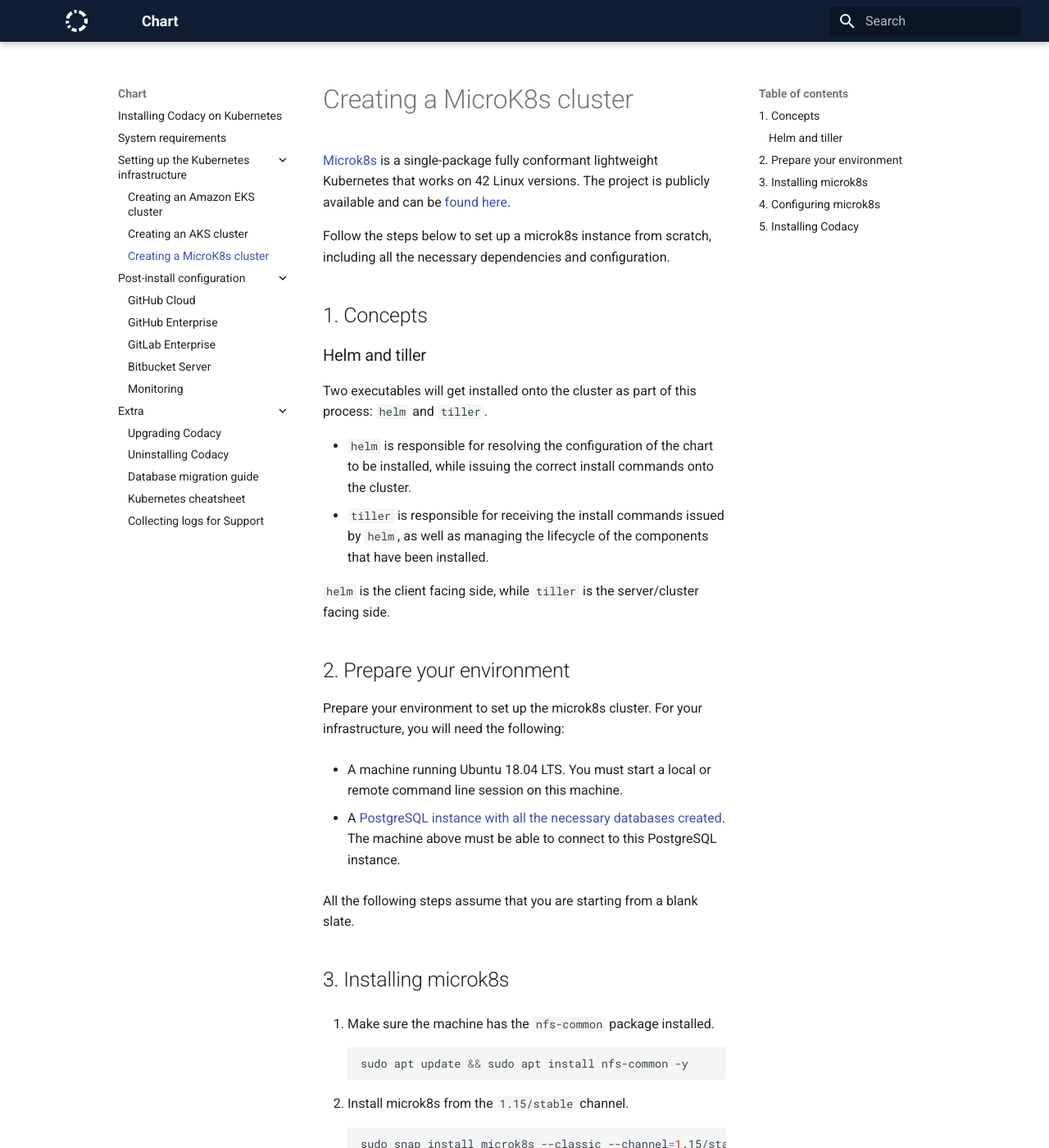
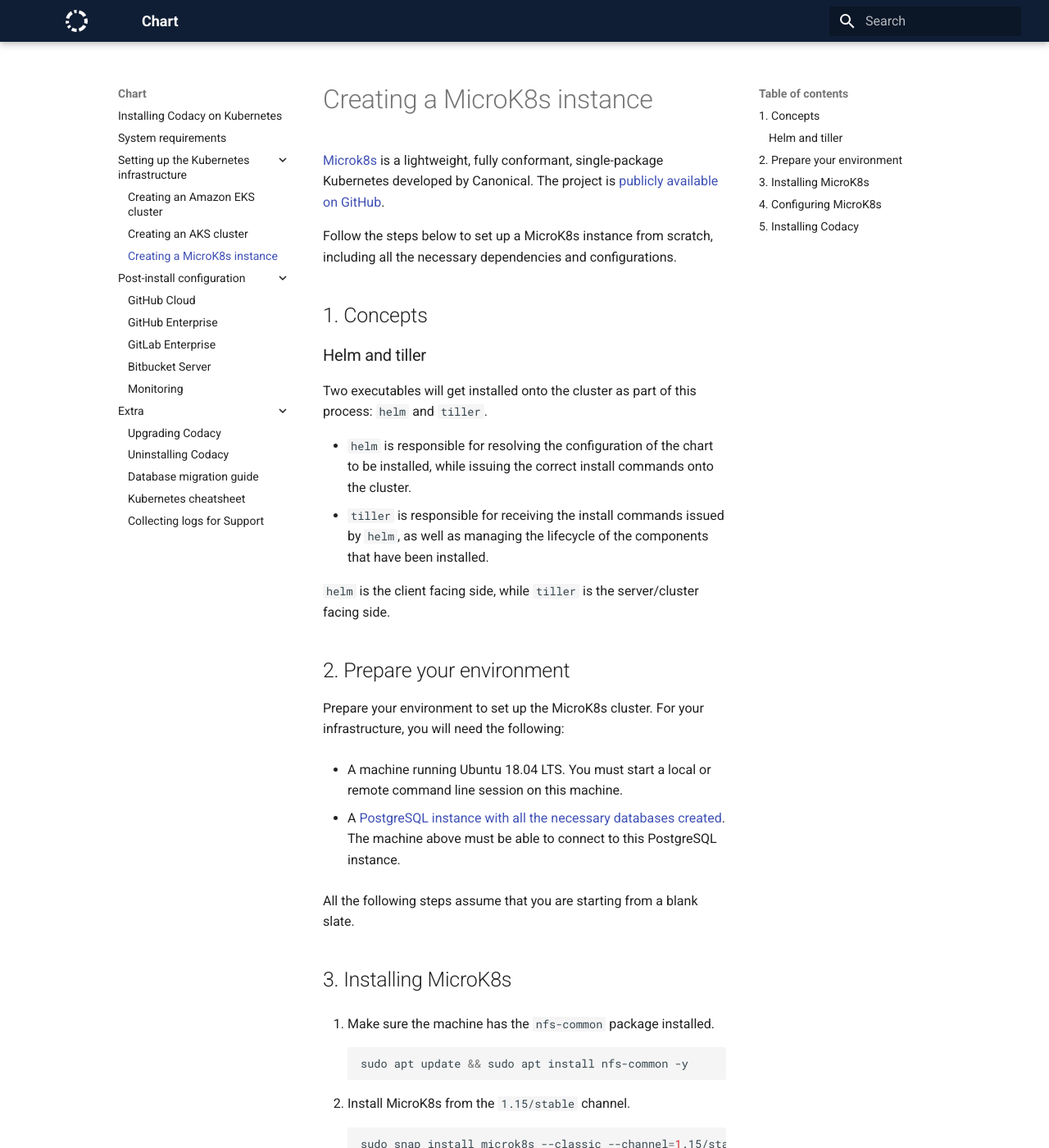
Before and after one commit to codacy/chart, an MkDocs documentation site: the page built from docs/infrastructure/microk8s-quickstart.md, in a window 1280 px wide and 1400 px high. Shown: the whole window at 82% size. Built offline with MkDocs 1.6.1 and Material for MkDocs 9.7.7, drawn with Linux system fonts in a browser that asks for light colours; some of the changed text lies outside the part shown.

Commit message:
Reword MicroK8s references to avoid mentioning cluster
The MicroK8s configuration we are proposing consists of a single node,
so to be technically accurate we shouldn't call it a cluster.

````diff
--- a/docs/infrastructure/microk8s-quickstart.md
+++ b/docs/infrastructure/microk8s-quickstart.md
@@ -1,8 +1,8 @@
-# Creating a MicroK8s cluster
+# Creating a MicroK8s instance
 
-[Microk8s](https://microk8s.io/) is a single-package fully conformant lightweight Kubernetes that works on 42 Linux versions. The project is publicly available and can be [found here](https://github.com/ubuntu/microk8s).
+[Microk8s](https://microk8s.io/) is a lightweight, fully conformant, single-package Kubernetes developed by Canonical. The project is [publicly available on GitHub](https://github.com/ubuntu/microk8s).
 
-Follow the steps below to set up a microk8s instance from scratch, including all the necessary dependencies and configuration.
+Follow the steps below to set up a MicroK8s instance from scratch, including all the necessary dependencies and configurations.
 
 ## 1. Concepts
 
@@ -17,7 +17,7 @@
 
 ## 2. Prepare your environment
 
-Prepare your environment to set up the microk8s cluster. For your infrastructure, you will need the following:
+Prepare your environment to set up the MicroK8s cluster. For your infrastructure, you will need the following:
 
 -   A machine running Ubuntu 18.04 LTS. You must start a local or remote command line session on this machine.
 
@@ -25,7 +25,7 @@
 
 All the following steps assume that you are starting from a blank slate.
 
-## 3. Installing microk8s
+## 3. Installing MicroK8s
 
 1.  Make sure the machine has the `nfs-common` package installed.
 
@@ -33,7 +33,7 @@
     sudo apt update && sudo apt install nfs-common -y
     ```
 
-2.  Install microk8s from the `1.15/stable` channel.
+2.  Install MicroK8s from the `1.15/stable` channel.
 
     ```bash
     sudo snap install microk8s --classic --channel=1.15/stable && \
@@ -41,7 +41,7 @@
     sudo su - $USER
     ```
 
-    Check that microk8s is running.
+    Check that MicroK8s is running.
 
     ```bash
     microk8s.status --wait-ready
@@ -57,9 +57,9 @@
     rm -rvf $HELM_PKG linux-amd64/
     ```
 
-## 4. Configuring microk8s
+## 4. Configuring MicroK8s
 
-1.  First, we must enable the following plugins on microk8s:
+1.  First, we must enable the following plugins on MicroK8s:
 
     ```bash
     sudo echo "--allow-privileged=true" >> /var/snap/microk8s/current/args/kube-apiserver && \
@@ -82,7 +82,7 @@
     helm init --service-account tiller
     ```
 
-3.  The plugins are now enabled and the cluster bootstrapped. However, we must still wait for some microk8s internals (dns, http, and ingress) plugins to be ready, as failing to do so can result in pods entering a `CrashLoopBackoff` state:
+3.  The plugins are now enabled and the cluster bootstrapped. However, we must still wait for some MicroK8s internals (dns, http, and ingress) plugins to be ready, as failing to do so can result in pods entering a `CrashLoopBackoff` state:
 
     ```bash
     microk8s.kubectl wait -n kube-system --for=condition=Ready pod -l k8s-app=kube-dns
@@ -102,4 +102,4 @@
 alias kubectl='microk8s.kubectl'
 ```
 
-When you get to the installation step you also need to append the [`values-microk8s.yaml`](https://github.com/codacy/chart/blob/master/codacy/values-microk8s.yaml) configuration that downsizes some of the limits, making it easier to fit in the lightweight solution that is microk8s.
+When you get to the installation step you also need to append the [`values-microk8s.yaml`](https://github.com/codacy/chart/blob/master/codacy/values-microk8s.yaml) configuration that downsizes some of the limits, making it easier to fit in the lightweight solution that is MicroK8s.
````
Also changed, not shown: docs/index.md (+4 -4 lines).
